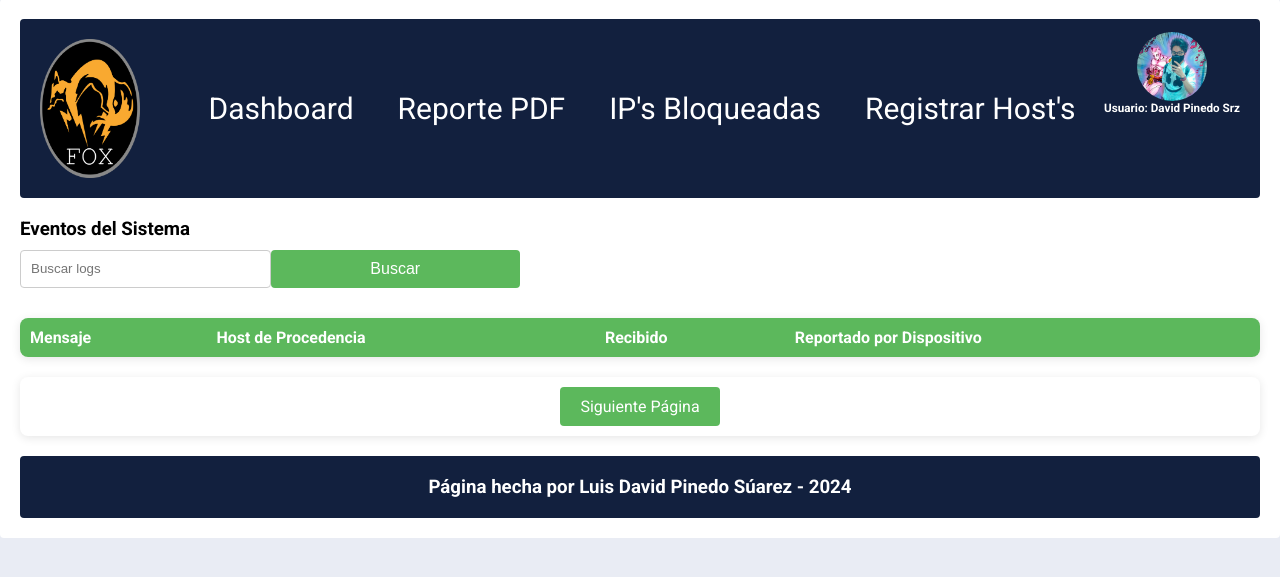
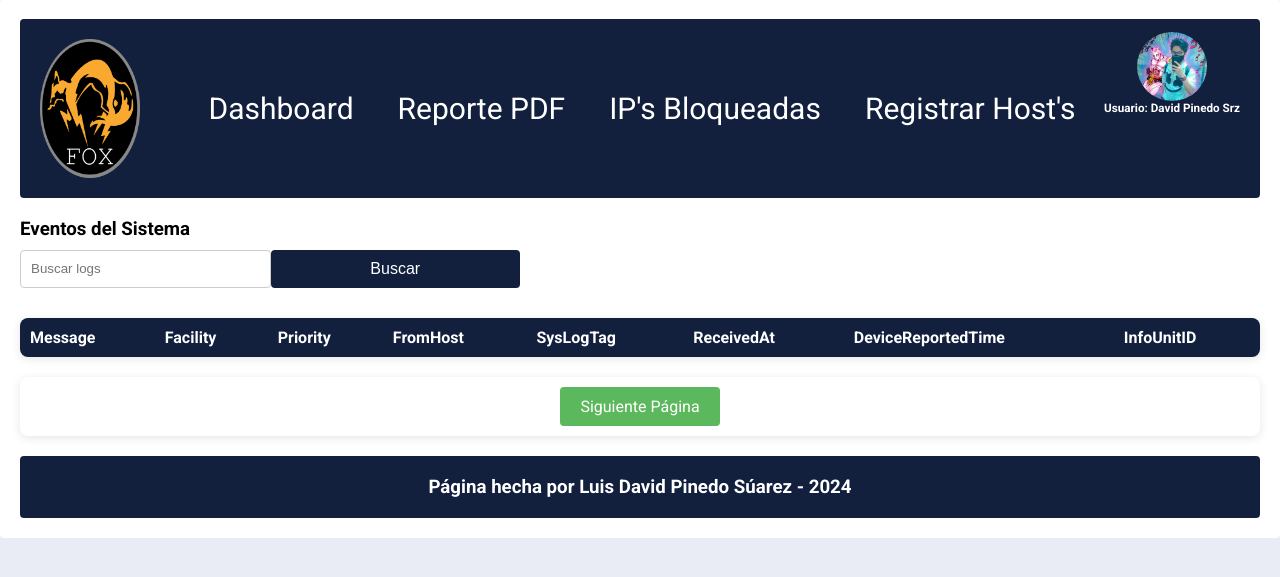
Before and after one commit to DavidPinedoSrz/adminLogs, a Flask app: page / in a window 1280 px wide. Shown: the part 21-598 px from the top of the page. Run offline with Flask 3, Linux system fonts and the light colour scheme; data that the repository does not hold is empty.

```diff
--- a/app.py
+++ b/app.py
@@ -4,6 +4,7 @@ import subprocess
 import threading
 import time
 import socket
+from flask_weasyprint import HTML, render_pdf
 
 app = Flask(__name__)
 
@@ -28,7 +29,7 @@ def detect_keyword_events():
             SELECT FromHost, Message
             FROM SystemEvents
             ORDER BY ReceivedAt DESC
-            LIMIT 2
+            LIMIT 10
         ) as recent_events
         WHERE {}
         GROUP BY FromHost
@@ -67,7 +68,7 @@ def analyze_and_block_suspicious_ips():
             print(f"Omitiendo el bloqueo de la IP del servidor: {ip_address}")
 
 # Llamar a esta función periódicamente
-def periodic_ip_check(interval=2):  # Cambiado a 2 segundos para pruebas
+def periodic_ip_check(interval=30):  # Cambiado a 30 segundos para pruebas
     while True:
         analyze_and_block_suspicious_ips()
         time.sleep(interval)
@@ -126,6 +127,7 @@ def unblock_device(ip_address):
         connection.commit()
         cursor.close()
         connection.close()
+        print(f"IP desbloqueada: {ip_address}")
     except subprocess.CalledProcessError as e:
         print(f"Error al desbloquear la IP: {e}")
 
@@ -194,12 +196,19 @@ def blocked_devices():
     devices = get_blocked_devices()
     return render_template('blockedDevices.html', devices=devices)
 
-# Ruta para desbloquear un dispositivo
+# Ruta para manejar el desbloqueo de dispositivos
 @app.route('/unblock_device', methods=['POST'])
 def unblock():
     ip_address = request.form.get('ip_address')
     unblock_device(ip_address)
     return redirect(url_for('blocked_devices'))
+
+# Generar reporte en formato PDF
+@app.route('/report_pdf')
+def report_pdf():
+    events = get_system_events()
+    html = render_template('report.html', events=events)
+    return render_pdf(HTML(string=html))
 
 # Añadir host al archivo /etc/hosts
 def add_host(ip_address, hostname):
--- a/static/css/styles.css
+++ b/static/css/styles.css
@@ -99,7 +99,7 @@ input[type="text"] {
 
 input[type="submit"] {
   width: 100%;
-  background-color: #5cb85c;
+  background-color: #12203E;
   color: white;
   padding: 10px;
   margin: 10px 0;
@@ -124,7 +124,7 @@ table {
 }
 
 thead {
-  background-color: #5cb85c;
+  background-color: #12203E;
   color: white;
 }
 
--- a/templates/index.html
+++ b/templates/index.html
@@ -41,27 +41,27 @@
           <table>
             <thead>
               <tr>
-
-                <th>Mensaje</th>
-
-                <th> Host de Procedencia</th>
-
-                <th>Recibido</th>
-                <th>Reportado por Dispositivo</th>
-
+                <th>Message</th>
+                <th>Facility</th>
+                <th>Priority</th>
+                <th>FromHost</th>
+                <th>SysLogTag</th>
+                <th>ReceivedAt</th>
+                <th>DeviceReportedTime</th>
+                <th>InfoUnitID</th>
               </tr>
             </thead>
             <tbody>
               {% for event in events %}
               <tr>
-
                 <td>{{ event.Message }}</td>
-
+                <td>{{ event.Facility }}</td>
+                <td>{{ event.Priority }}</td>
                 <td>{{ event.FromHost }}</td>
-
+                <td>{{ event.SysLogTag }}</td>
                 <td>{{ event.ReceivedAt }}</td>
                 <td>{{ event.DeviceReportedTime }}</td>
-
+                <td>{{ event.InfoUnitID }}</td>
               </tr>
               {% endfor %}
             </tbody>
```
Also changed, not shown: templates/blockedDevices.html (+6 -3 lines), templates/login.html (deleted, +0 -19 lines).
